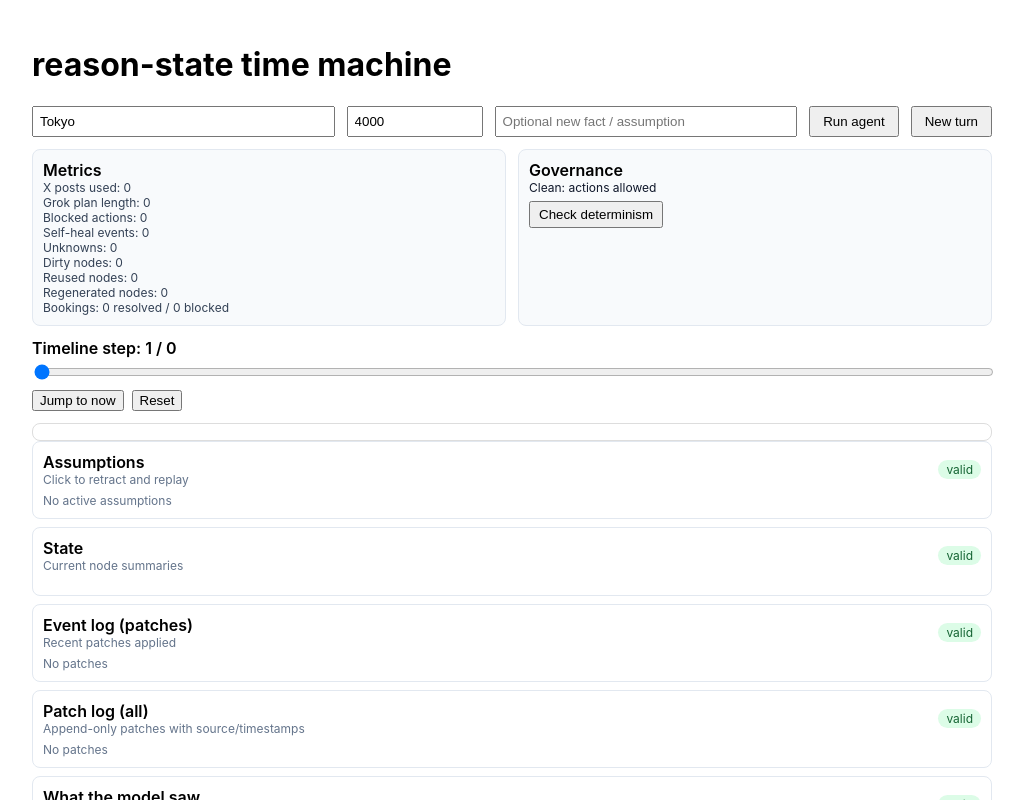
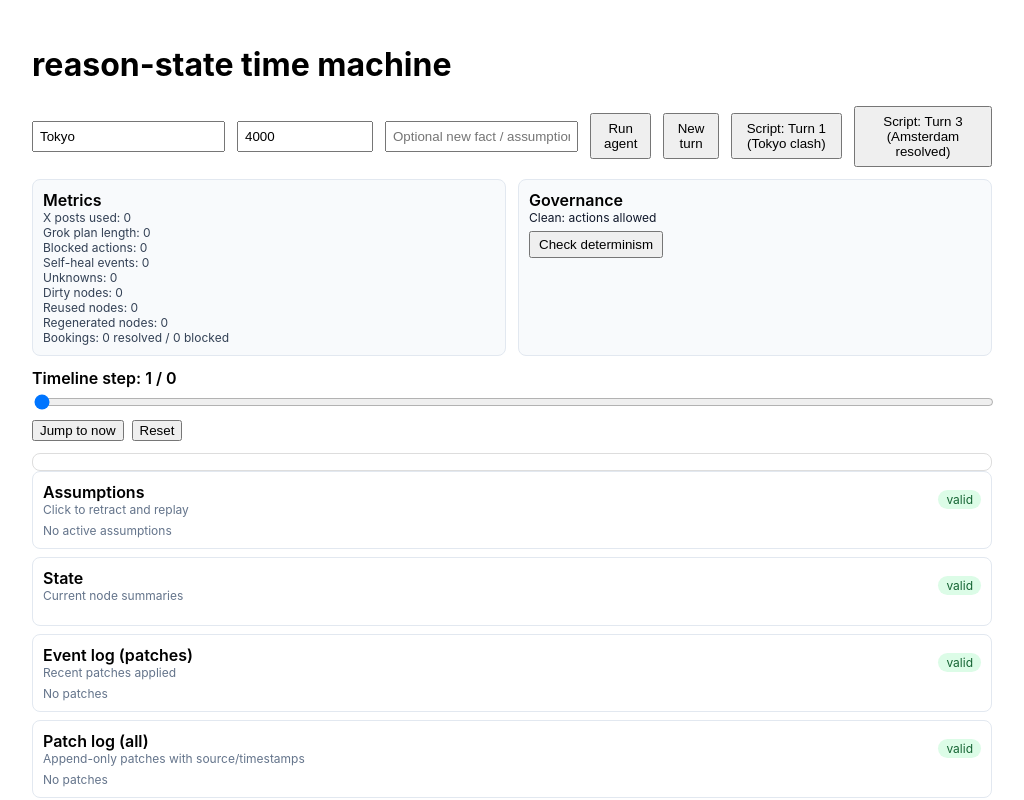
Before and after one commit to Mikebrown0409/reason-state, a React (Vite) app: page / in a window 1280 px wide. Shown: the top 800 px of the page, without its empty margins (128-1152 px from the left). Built offline with nearby package versions, Linux system fonts and the light colour scheme.

Commit message:
Add scripted demo buttons and booking date overrides

```diff
--- a/demo/DemoApp.tsx
+++ b/demo/DemoApp.tsx
@@ -43,9 +43,22 @@ export function DemoApp() {
   const [patchLog, setPatchLog] = useState<Patch[]>([]);
   const [blockedBookings, setBlockedBookings] = useState(0);
   const [resolvedBookings, setResolvedBookings] = useState(0);
+  const scriptedSteps: Array<{ label: string; query: string; budget: number; startDate: string; endDate: string }> = [
+    { label: "Turn 1: Tokyo (clash)", query: "Tokyo", budget: 4000, startDate: "2025-12-20", endDate: "2025-12-23" },
+    { label: "Turn 2: Adjust", query: "Tokyo", budget: 4000, startDate: "2025-12-20", endDate: "2025-12-23" },
+    { label: "Turn 3: Amsterdam (resolved)", query: "Amsterdam", budget: 4500, startDate: "2026-01-10", endDate: "2026-01-15" }
+  ];
 
-  const runLive = () => {
-    runDemoAgent(query, budget, factInput ? [{ summary: factInput }] : []).then((res) => {
+  const runLive = (opts?: { scriptedIndex?: number }) => {
+    const scripted = opts?.scriptedIndex !== undefined ? scriptedSteps[opts.scriptedIndex] : undefined;
+    const q = scripted?.query ?? query;
+    const b = scripted?.budget ?? budget;
+    const injected = factInput ? [{ summary: factInput }] : [];
+    runDemoAgent(q, b, injected, {
+      bookingDates: scripted
+        ? { startDate: scripted.startDate, endDate: scripted.endDate }
+        : undefined
+    }).then((res) => {
       const withIdx = res.history.map((h, i) => ({ ...h, idx: i }));
       setHistory(withIdx);
       setIdx(withIdx.length - 1);
@@ -143,6 +156,12 @@ export function DemoApp() {
           style={{ padding: "6px 12px" }}
         >
           New turn
+        </button>
+        <button onClick={() => runLive({ scriptedIndex: 0 })} style={{ padding: "6px 12px" }}>
+          Script: Turn 1 (Tokyo clash)
+        </button>
+        <button onClick={() => runLive({ scriptedIndex: 2 })} style={{ padding: "6px 12px" }}>
+          Script: Turn 3 (Amsterdam resolved)
         </button>
       </div>
 
```
